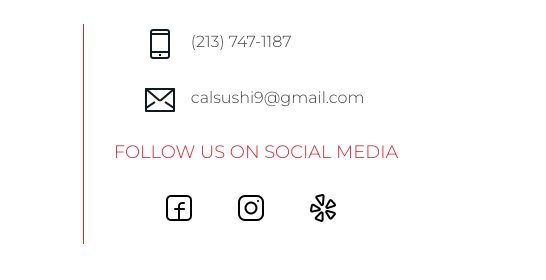
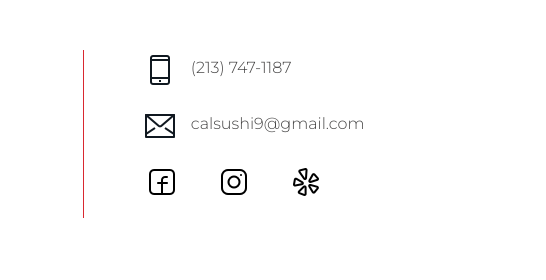
Before and after one commit to Tammyslau29/Calsushi-meal, a website: page index.html in a window 1280 px wide. Shown: the part 2900-3180 px from the top of the page, 734-1280 px from the left. Drawn offline with nearby package versions, Linux system fonts and the light colour scheme; some packages are replaced by stand-ins of ours.

Commit message:
remove follow us

```diff
--- a/index.html
+++ b/index.html
@@ -963,7 +963,6 @@
                         <a href="mailto:calsushi9@gmail.com">calsushi9@gmail.com</a>
                       </p>
                     </div>
-                    <div class="feature-icon-header">FOLLOW US ON SOCIAL MEDIA</div>
                     <div class="media feature-icon d-flex justify-content-center row">
                       <div class="icon icon-social-media">
                         <a href="https://facebook.com/calsushi">
```
